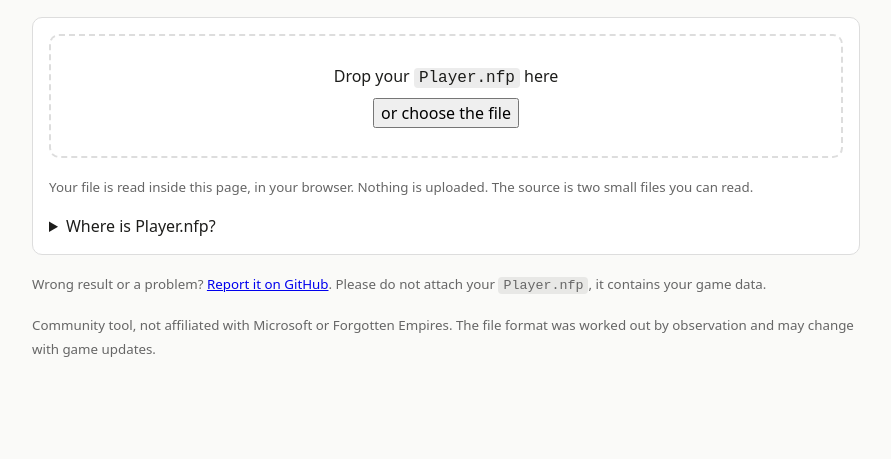
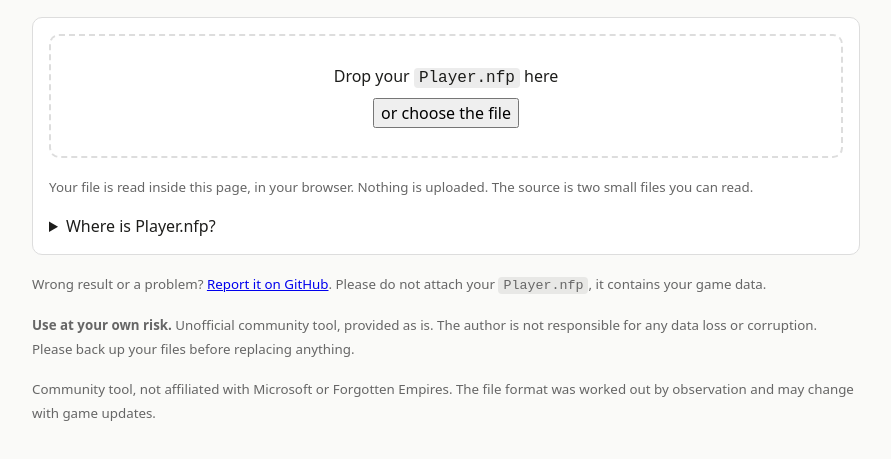
Before and after one commit to 199911/aoe2-hoardrada-checker, a plain HTML site: page index.html in a window 1280 px wide. Shown: the part 115-574 px from the top of the page, without its empty margins (194-1085 px from the left). Drawn offline with Linux system fonts and the light colour scheme.

Commit message:
Add use-at-your-own-risk disclaimer to page and README
Co-Authored-By: Claude Sonnet 5.5 <noreply@anthropic.com>

```diff
--- a/index.html
+++ b/index.html
@@ -83,6 +83,7 @@
         <li>Replace the original <code>Player.nfp</code> with the fixed copy. Rename it back to <code>Player.nfp</code>. Do this in <b>both</b> the Steam cloud folder and the local profile folder, so Steam Cloud does not restore the old one. Do the same for any <code>.xsdat</code> files.</li>
         <li>Start the game and reopen the last campaign you played (Chapter 3, "The Last Viking"). This was enough to unlock the achievement for the person who found this, but there is no guarantee it works for you.</li>
       </ol>
+      <p><small><b>Use at your own risk.</b> This is an unofficial community tool, provided as is. The author is not responsible for any data loss or corruption. Back up your files first.</small></p>
       <label><input type="checkbox" id="ack"> I have quit the game and Steam, and I have backed up my files.</label>
       <p>
         <button type="button" id="dl-nfp" disabled>Download fixed Player.nfp</button>
@@ -95,6 +96,7 @@
   </div>
 
   <p><small>Wrong result or a problem? <a href="https://github.com/199911/aoe2-hoardrada-checker/issues/new?template=bug_report.md" target="_blank" rel="noopener">Report it on GitHub</a>. Please do not attach your <code>Player.nfp</code>, it contains your game data.</small></p>
+  <p><small><b>Use at your own risk.</b> Unofficial community tool, provided as is. The author is not responsible for any data loss or corruption. Please back up your files before replacing anything.</small></p>
   <p><small>Community tool, not affiliated with Microsoft or Forgotten Empires. The file format was worked out by observation and may change with game updates.</small></p>
 </main>
 <script src="parser.js"></script>
```
Also changed, not shown: 1 other file.
